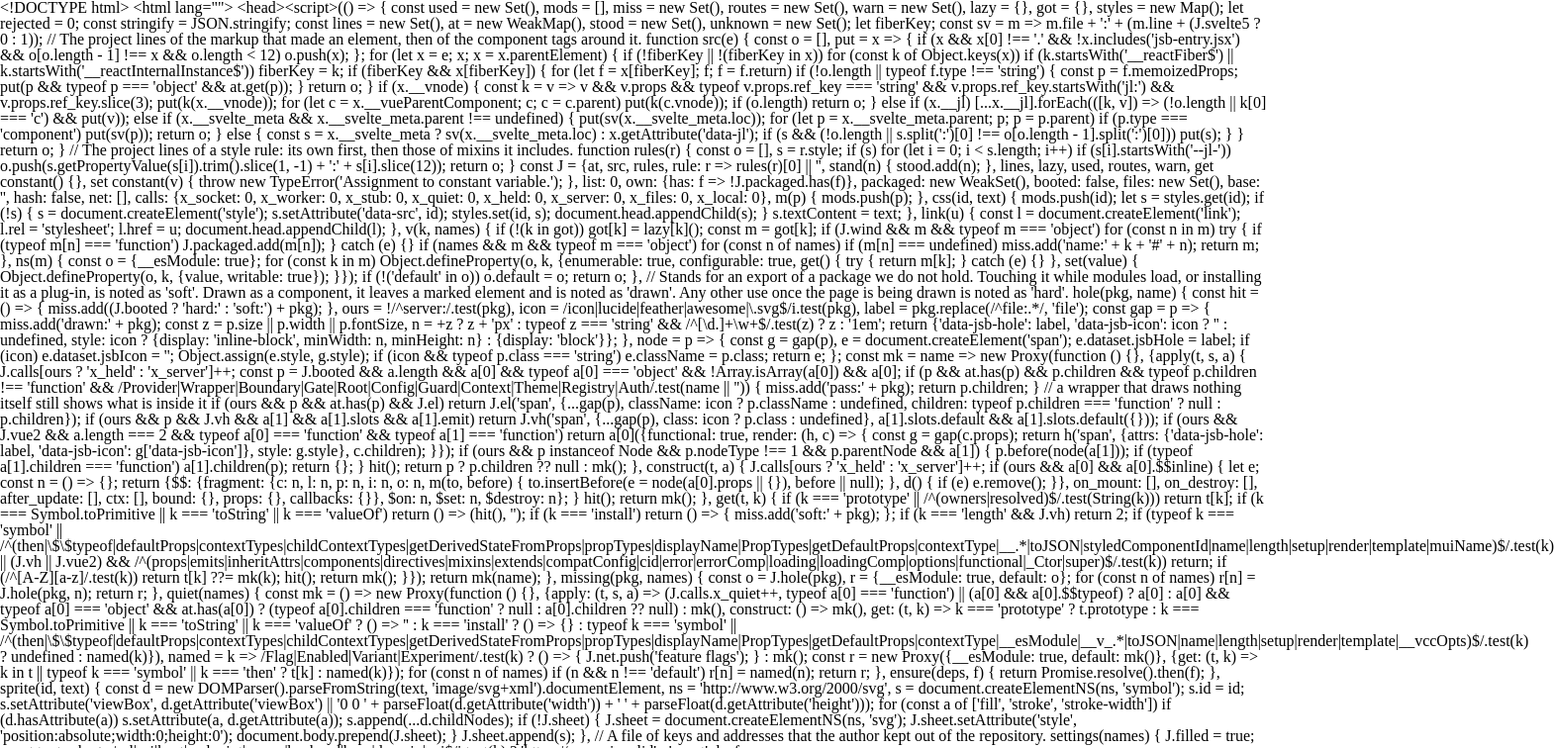
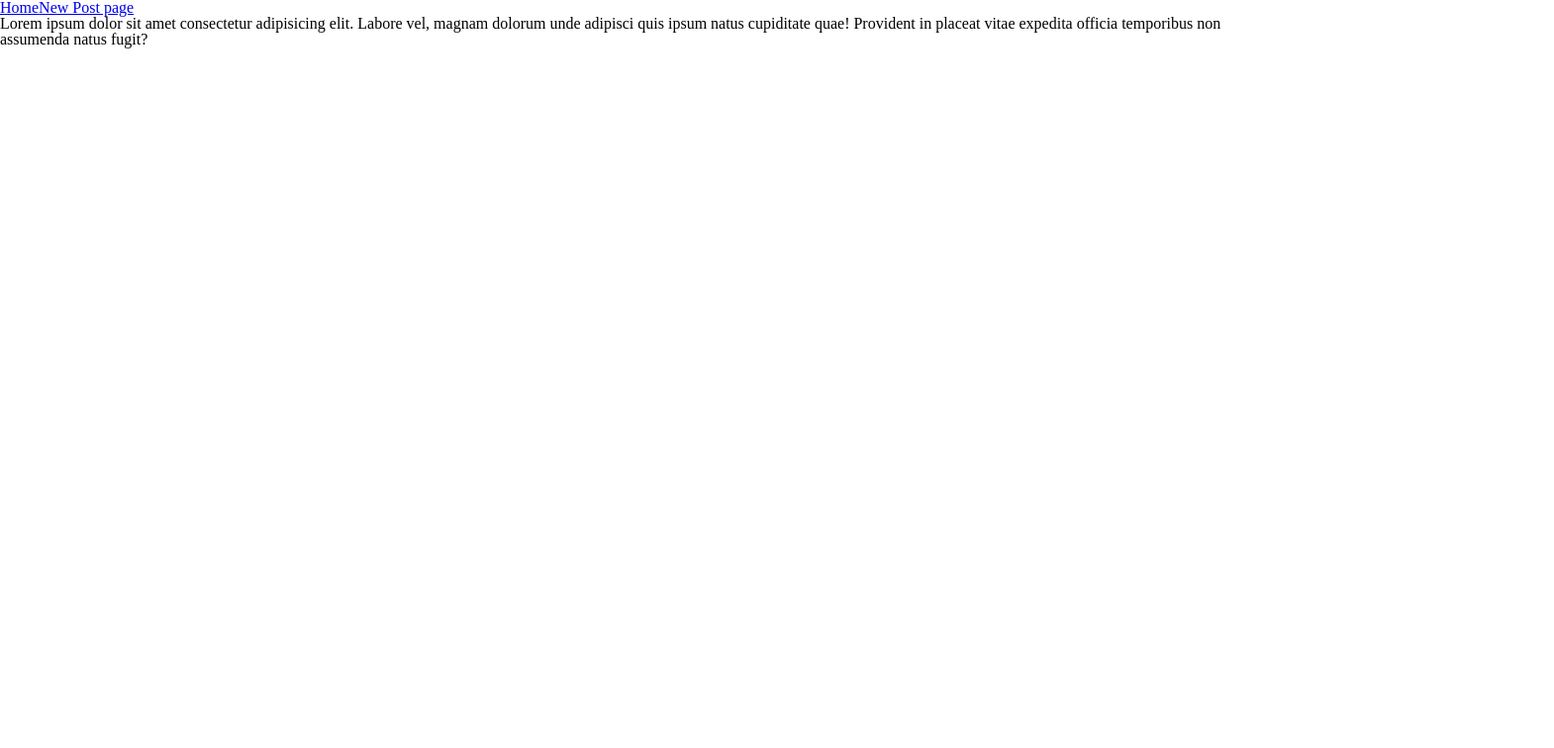
Before and after one commit to Grinch3214/blog-api-without-bd, a Vue app in the folder frontend/: page /new-post in a window 1280 px wide. Shown: the top 756 px of the page at 99% size, 1570 px wide, since content can reach past the window. Built offline with nearby package versions, Linux system fonts and the light colour scheme.

Commit message:
Added router for vue (frontend)

```diff
--- a/frontend/package.json
+++ b/frontend/package.json
@@ -13,7 +13,8 @@
   },
   "dependencies": {
     "axios": "^1.11.0",
-    "vue": "^3.5.18"
+    "vue": "^3.5.18",
+    "vue-router": "^4.5.1"
   },
   "devDependencies": {
     "@vitejs/plugin-vue": "^6.0.1",
--- a/frontend/src/App.vue
+++ b/frontend/src/App.vue
@@ -1,26 +1,12 @@
 <template>
-  <div>
-    {{ result }}
-  </div>
+  <nav>
+    <RouterLink to="/">Home</RouterLink>
+    <RouterLink to="/new-post">New Post page</RouterLink>
+  </nav>
+
+  <RouterView />
 </template>
 
 <script setup>
-import { ref, onMounted } from 'vue';
-import axios from 'axios';
-
-const result = ref([]);
-
-async function getData() {
-  const url = 'http://127.0.0.1:5000/';
-  try {
-    const response = await axios.get(url);
-    result.value = response.data;
-  } catch (err) {
-    console.error(err);
-  }
-}
-
-onMounted(async () => {
-  await getData();
-});
+import { RouterLink, RouterView } from 'vue-router';
 </script>
--- /dev/null
+++ b/frontend/src/components/NewPost.vue
@@ -0,0 +1,7 @@
+<template>
+  <div>
+    Lorem ipsum dolor sit amet consectetur adipisicing elit. Labore vel, magnam
+    dolorum unde adipisci quis ipsum natus cupiditate quae! Provident in placeat
+    vitae expedita officia temporibus non assumenda natus fugit?
+  </div>
+</template>
--- /dev/null
+++ b/frontend/src/components/Posts.vue
@@ -0,0 +1,32 @@
+<template>
+  <div>{{ posts }}</div>
+</template>
+
+<script setup lang="ts">
+import { ref, onMounted } from 'vue';
+import axios from 'axios';
+
+interface Post {
+  id: number;
+  title: string;
+  content: string;
+  author: string;
+  date: string;
+}
+
+const posts = ref<Post[]>([]);
+
+async function getData() {
+  const url = 'http://127.0.0.1:5000/posts';
+  try {
+    const response = await axios.get(url);
+    posts.value = response.data;
+  } catch (err) {
+    console.error(err);
+  }
+}
+
+onMounted(async () => {
+  await getData();
+});
+</script>
--- /dev/null
+++ b/frontend/src/router/index.js
@@ -0,0 +1,21 @@
+import { createRouter, createWebHistory } from 'vue-router';
+import Posts from '@/components/Posts.vue';
+import NewPost from '@/components/NewPost.vue';
+
+const router = createRouter({
+  history: createWebHistory(import.meta.env.BASE_URL),
+  routes: [
+    {
+      path: '/',
+      name: 'home',
+      component: Posts,
+    },
+    {
+      path: '/new-post',
+      name: 'post',
+      component: NewPost,
+    },
+  ],
+});
+
+export default router;
```
Also changed, not shown: frontend/src/main.js (+10 -4 lines).
